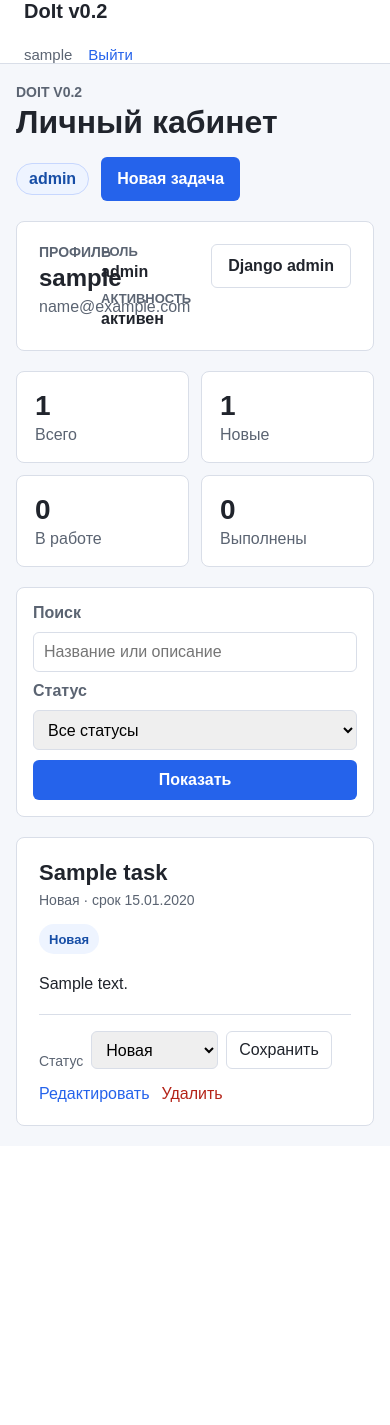
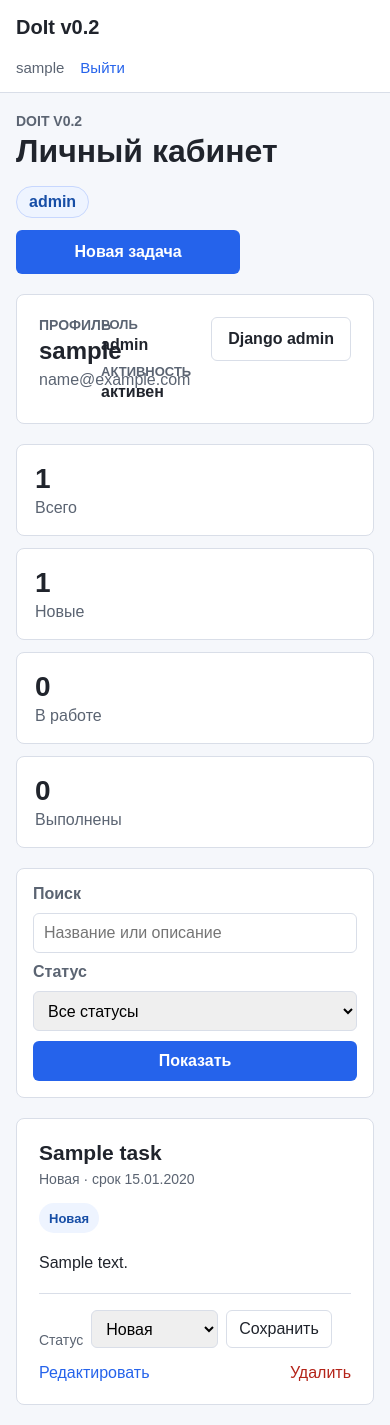
Before and after one commit to Uzalov-Gamid/doit-v0.2, a Django app: page / in a window 390 px wide. Before the commit the page ends 1126 px from the top, so only its background shows below. Run offline with Django 5.2, Linux system fonts and the light colour scheme; a user stored in the database is signed in; tables that the repository leaves empty hold one stand-in row (values such as "Sample post").

Commit message:
style: улучшить адаптивный интерфейс

```diff
--- a/app/static/css/styles.css
+++ b/app/static/css/styles.css
@@ -383,6 +443,7 @@ body {
 .task-card h2 {
     margin: 0;
     font-size: 22px;
+    overflow-wrap: anywhere;
 }
 
 .task-meta {
@@ -395,6 +456,7 @@ body {
     margin: 0;
     color: var(--text);
     line-height: 1.5;
+    overflow-wrap: anywhere;
 }
 
 .status-pill {
@@ -466,6 +533,7 @@ body {
 .task-links {
     display: flex;
     gap: 12px;
+    white-space: nowrap;
 }
 
 .task-links a {
@@ -497,6 +565,27 @@ body {
     color: var(--muted);
 }
 
+form.is-submitting button[type="submit"] {
+    opacity: 0.72;
+    pointer-events: none;
+}
+
+@media (max-width: 900px) {
+    .stats-grid {
+        grid-template-columns: repeat(2, minmax(0, 1fr));
+    }
+
+    .filter-bar {
+        grid-template-columns: auto minmax(0, 1fr);
+    }
+
+    .filter-bar button,
+    .filter-bar a {
+        grid-column: 2;
+        width: fit-content;
+    }
+}
+
 @media (max-width: 640px) {
     .site-header,
     .dashboard-header,
@@ -513,12 +602,14 @@ body {
         flex-wrap: wrap;
     }
 
-    .stats-grid {
-        grid-template-columns: repeat(2, minmax(0, 1fr));
+    .filter-bar {
+        grid-template-columns: 1fr;
     }
 
-    .filter-bar {
-        grid-template-columns: 1fr;
+    .filter-bar button,
+    .filter-bar a {
+        grid-column: auto;
+        width: 100%;
     }
 
     .profile-details {
@@ -534,4 +625,34 @@ body {
     .empty-state {
         padding: 22px;
     }
+
+    .task-links,
+    .form-actions {
+        width: 100%;
+    }
+
+    .task-links {
+        justify-content: space-between;
+    }
+
+    .primary-button,
+    .secondary-button,
+    .danger-button {
+        width: 100%;
+    }
 }
+
+@media (max-width: 420px) {
+    .stats-grid {
+        grid-template-columns: 1fr;
+    }
+
+    .site-header {
+        padding: 16px;
+    }
+
+    .empty-state h2,
+    .task-card h2 {
+        font-size: 21px;
+    }
+}
--- a/app/static/js/app.js
+++ b/app/static/js/app.js
@@ -1 +1,13 @@
 document.documentElement.classList.add('js-ready');
+
+document.querySelectorAll('.status-form select').forEach((select) => {
+    select.addEventListener('change', () => {
+        select.closest('.status-form')?.classList.add('is-dirty');
+    });
+});
+
+document.querySelectorAll('form').forEach((form) => {
+    form.addEventListener('submit', () => {
+        form.classList.add('is-submitting');
+    });
+});
```
Also changed, not shown: other parts of app/static/css/styles.css (+65 -0 lines).
